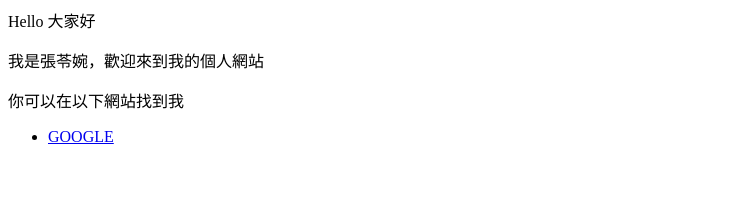
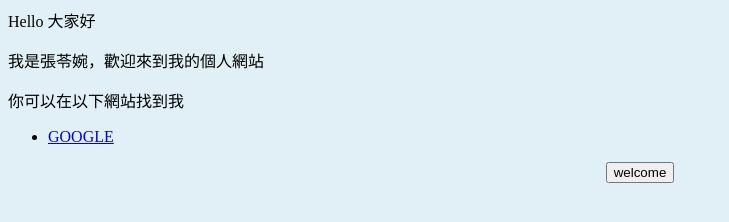
Before and after one commit to LingWanChang/LingWanChang.github.io, a plain HTML site: page index.html in a window 1280 px wide. Shown: the whole page, without its empty margins (0-729 px from the left). Drawn offline with Linux system fonts and the light colour scheme.

Commit message:
Update index.html

```diff
--- a/index.html
+++ b/index.html
@@ -1,4 +1,5 @@
 <div style="text-align:center" class="color-line-Top"></div>
+<body style="background:#7ec2dc3b;">
   <p>Hello 大家好</p>
   <p>我是張苓婉，歡迎來到我的個人網站</p>
   <p>你可以在以下網站找到我</p>
@@ -6,4 +7,6 @@
   <ul>
     <li> <a href="https://www.google.com.tw">GOOGLE</a> </li>
   </ul>
+  <button style="display:block; margin:auto;" class="button-style">welcome</button>
   <div class="color-line-Bottom"></div>
+</body>
```
Lines whose indentation alone changed are shown as unchanged.
